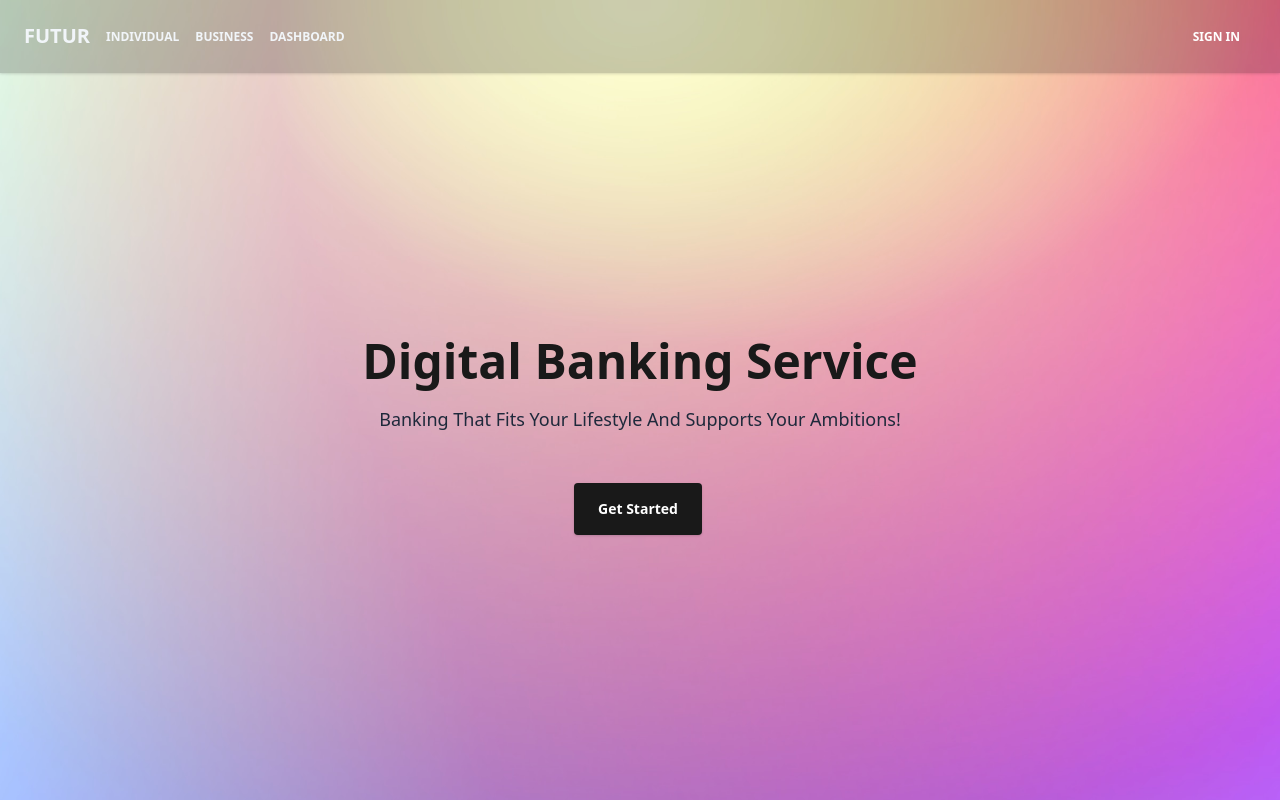
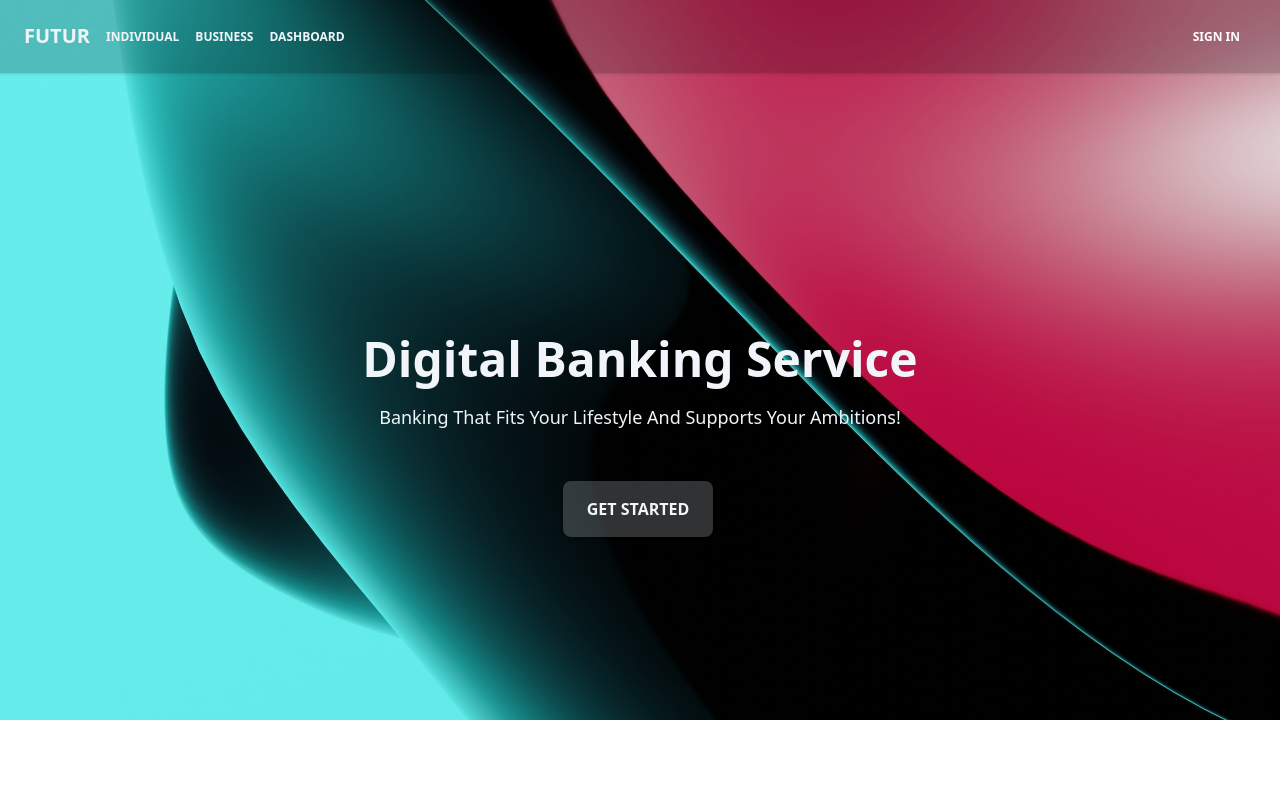
Before and after one commit to codewithaltin/banking-management-web-app, a Next.js app: page / in a window 1280 px wide. Shown: the top 800 px of the page. Built offline with nearby package versions, Linux system fonts and the light colour scheme.

Commit message:
Layout Finished.

```diff
--- a/components/Navbars/IndexNavbar.js
+++ b/components/Navbars/IndexNavbar.js
@@ -32,7 +32,7 @@ export default function Navbar(props) {
             }
             id="example-navbar-warning"
           >
-            <ul className="flex flex-col lg:flex-row list-none mr-auto">
+            <ul className="flex flex-col lg:flex-row list-none align-center mr-auto">
               <li className="flex items-center">
                 {" "}
                 <Link
--- a/pages/index.js
+++ b/pages/index.js
@@ -9,25 +9,29 @@ export default function Index() {
   return (
     <>
       <IndexNavbar fixed />
-      <img className="absolute" src="/img/background.jpg" alt="..." />
+      <img
+        className="absolute w-full max-h-860-px"
+        src="/img/background.jpg"
+        alt="..."
+      />
 
       <section className="header relative pt-16 items-center flex h-screen max-h-860-px">
         <div className="container justify-center mx-auto items-center flex flex-wrap">
           <div className="w-full md:w-8/12 lg:w-6/12 xl:w-6/12 px-4">
             <div className="pt-32 sm:pt-0">
-              <h1 className="text-5xl font-bold text-center leading-normal capitalize mt-0 mb-2 text-blueGray-900">
+              <h1 className="text-5xl font-bold text-center leading-normal capitalize mt-0 mb-2 text-blueGray-100">
                 Digital Banking Service
               </h1>
-              <p className="mt-2 text-lg leading-relaxed capitalize text-center text-blueGray-800">
+              <p className="mt-2 text-lg leading-relaxed capitalize text-center text-blueGray-100">
                 Banking that fits your lifestyle and supports your ambitions!
               </p>
               <div className="mt-12 flex justify-center">
                 <a
                   href="/auth/individual_register"
                   target="_blank"
-                  className="get-started text-white font-bold px-6 py-4 rounded outline-none focus:outline-none mr-1 mb-1 bg-blueGray-900 active:bg-blueGray-900 capitalize text-sm shadow hover:shadow-lg ease-linear transition-all duration-"
+                  className="get-started text-blueGray-100 font-bold px-6 py-4 rounded-lg outline-none focus:outline-none mr-1 mb-1 bg-blueGray-100 active:bg-blueGray-100 bg-opacity-20 capitalize text-m shadow hover:shadow-lg ease-linear transition-all duration-"
                 >
-                  Get started
+                  GET STARTED
                 </a>
               </div>
             </div>
```
Also changed, not shown: public/img/background.jpg.
